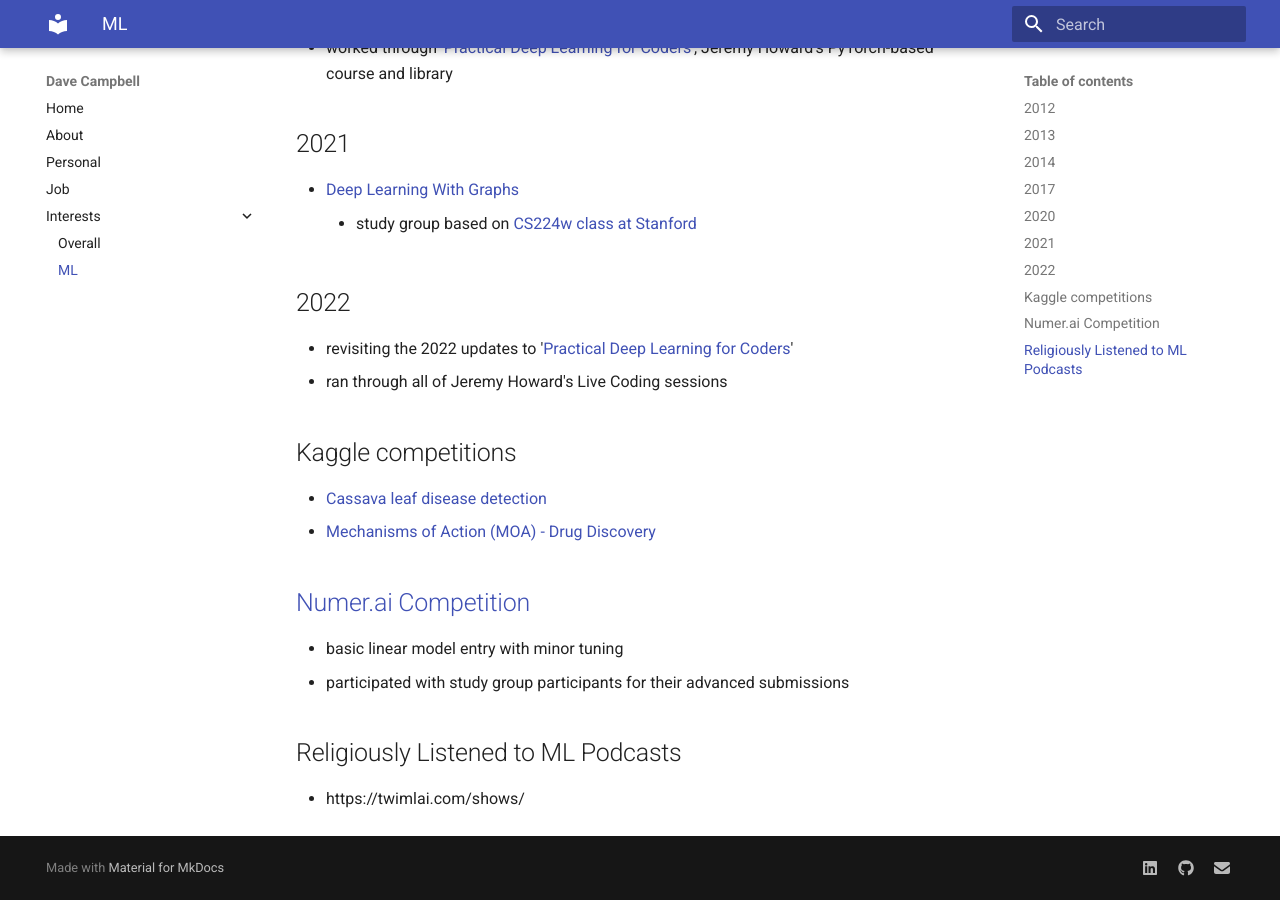
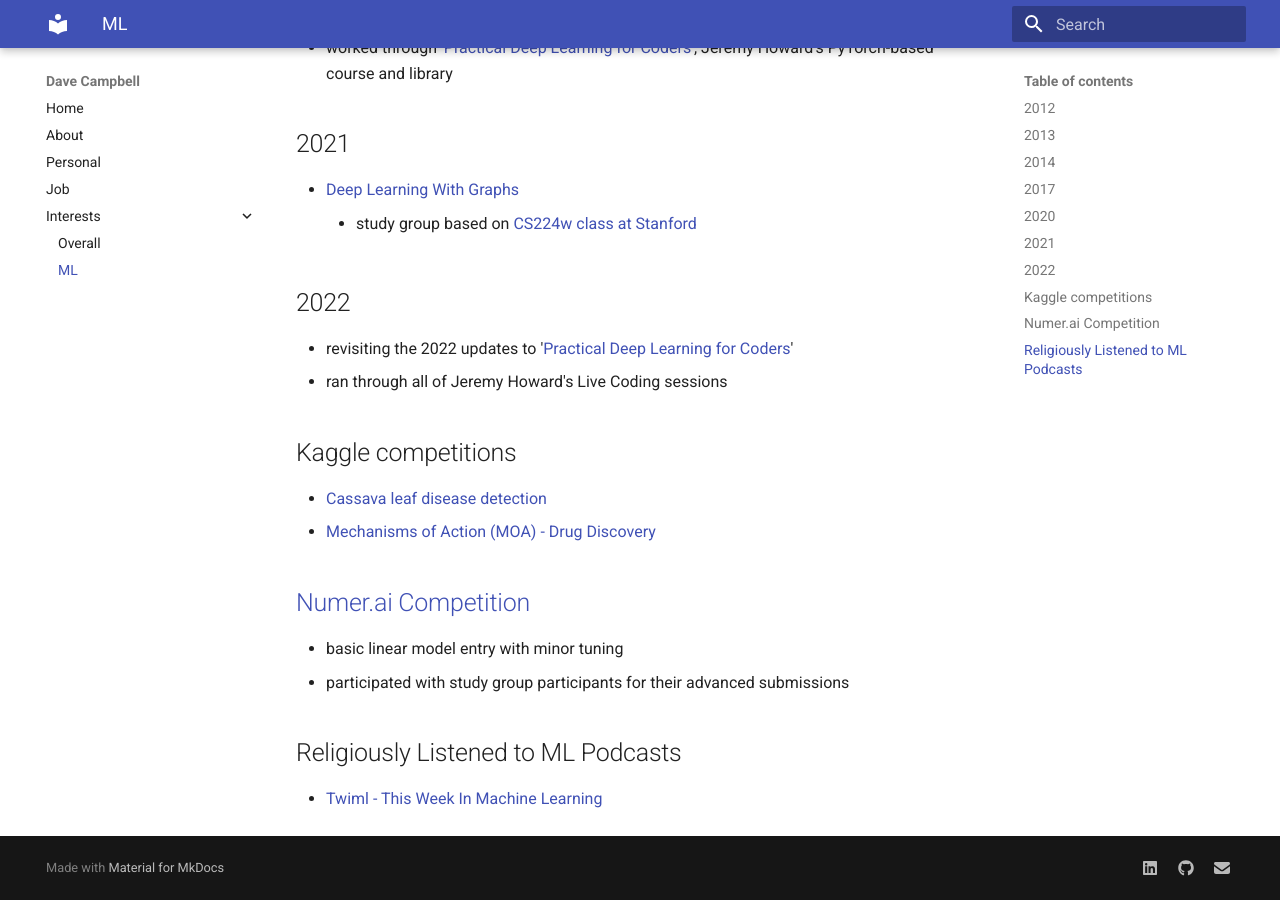
Before and after one commit to davecampbell/davecampbell.github.io, an MkDocs documentation site: the page built from docs/ml.md, in a window 1280 px wide and 900 px high, scrolled down 1164 px. Built offline with MkDocs 1.6.1 and Material for MkDocs 9.7.7, drawn with Linux system fonts in a browser that asks for light colours.

Commit message:
update to podcast line

```diff
--- a/docs/ml.md
+++ b/docs/ml.md
@@ -45,4 +45,4 @@ A mostly chronologicial listing of my ML exposure
  - participated with study group participants for their advanced submissions
 
 ## Religiously Listened to ML Podcasts
- - https://twimlai.com/shows/
+ - [Twiml - This Week In Machine Learning](https://twimlai.com/shows/)
```
